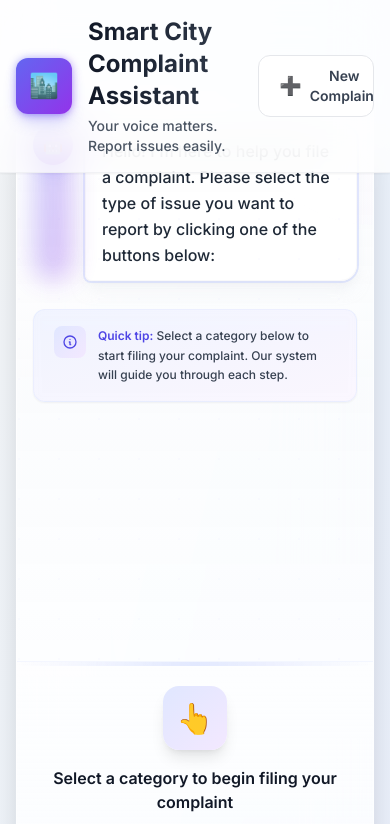
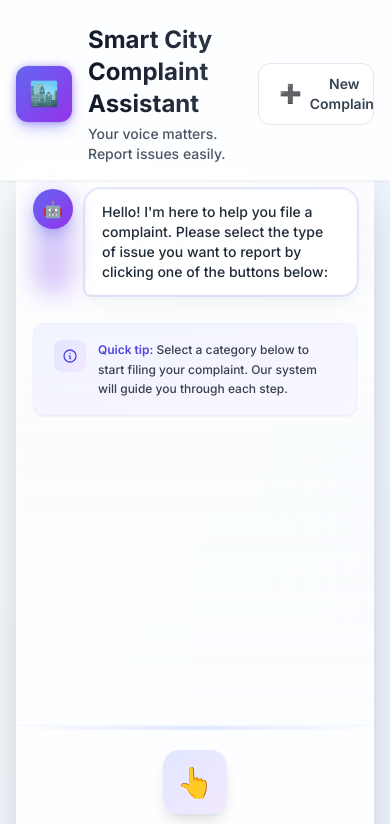
Before and after one commit to ashishjha1304/AI-Civic-Complaint-Chat-App, a React (Vite) app in the folder frontend/: page / in a window 390 px wide. Shown: the top 824 px of the page. Built offline with nearby package versions, Linux system fonts and the light colour scheme.

Commit message:
fix: UI improvements and mobile responsiveness
- Fix mobile safe area spacing for header and chat container
- Update chatbot message text sizing for mobile screens
- Correct button text flow (Name -> Mobile Number)
- Improve mobile number validation messaging
- Enhance overall mobile user experience

```diff
--- a/frontend/src/App.jsx
+++ b/frontend/src/App.jsx
@@ -184,11 +184,11 @@ function App() {
       if (field === 'mobile_number' && value) {
         // Remove any non-digit characters for validation
         const cleanNumber = value.replace(/\D/g, '')
-        if (cleanNumber.length < 10) {
+        if (cleanNumber.length !== 10) {
           console.log('[VALIDATION] Invalid mobile number:', value, 'cleaned:', cleanNumber)
           setMessages(prev => [...prev, {
             role: 'assistant',
-            content: 'Invalid mobile number. Please provide a valid mobile number with at least 10 digits.'
+            content: 'Please enter a valid 10-digit mobile number.'
           }])
           return
         }
@@ -522,7 +522,7 @@ function App() {
     <div className="min-h-screen bg-gradient-to-br from-slate-50 via-blue-50 to-indigo-50">
       {/* Fixed Header */}
       <header className="fixed top-0 left-0 right-0 z-50 bg-white/80 backdrop-blur-xl border-b border-gray-200/50 shadow-sm">
-        <div className="max-w-7xl mx-auto px-4 sm:px-6 py-4 sm:py-5">
+        <div className="max-w-7xl mx-auto px-4 sm:px-6 pt-6 sm:pt-5 pb-4 sm:pb-5">
           <div className="flex items-center justify-between">
             <div className="flex items-center gap-4">
               <div className="relative">
@@ -553,7 +553,7 @@ function App() {
       </header>
 
       {/* Main Content */}
-      <main className="pt-24 sm:pt-28 pb-6 sm:pb-8 px-4 sm:px-6 lg:px-8">
+      <main className="pt-40 sm:pt-28 pb-6 sm:pb-8 px-4 sm:px-6 lg:px-8">
         <div className="max-w-5xl mx-auto">
           {/* Chat Container */}
           <div className="bg-white/70 backdrop-blur-2xl rounded-2xl sm:rounded-3xl shadow-2xl border border-white/50 overflow-hidden relative">
@@ -598,13 +598,13 @@ function App() {
                           </svg>
               </div>
                         <div className="flex-1">
-                          <p className="text-sm sm:text-base leading-relaxed font-medium text-gray-800 break-words whitespace-pre-wrap">
+                          <p className="text-sm sm:text-base leading-5 sm:leading-relaxed font-medium text-gray-800 break-words whitespace-pre-wrap">
                 {msg.content}
                           </p>
                         </div>
                       </div>
                     ) : (
-                      <p className="whitespace-pre-wrap font-medium break-words text-base sm:text-lg leading-relaxed sm:leading-loose">{msg.content}</p>
+                      <p className="whitespace-pre-wrap font-medium break-words text-sm sm:text-lg leading-5 sm:leading-loose">{msg.content}</p>
                     )}
                   </div>
                   {msg.role === 'user' && (
@@ -803,7 +803,7 @@ function App() {
                               console.log('[INPUT] Mobile number changed to:', e.target.value)
                               setFormData(prev => ({ ...prev, mobile_number: e.target.value }))
                             }}
-                            placeholder="e.g., +1234567890 or 1234567890"
+                            placeholder="9869374550"
                             disabled={loading}
                             className="w-full px-5 py-4 rounded-2xl border-2 border-gray-200 bg-white/90 text-gray-900 placeholder-gray-400 focus:outline-none focus:ring-4 focus:ring-indigo-500/20 focus:border-indigo-500 transition-all duration-300 shadow-sm hover:shadow-md"
                           />
@@ -940,10 +940,10 @@ function App() {
                         className="group relative w-full px-8 py-4 rounded-2xl bg-gradient-to-r from-indigo-500 via-purple-600 to-indigo-600 text-white font-semibold shadow-xl hover:shadow-2xl disabled:opacity-50 disabled:cursor-not-allowed transition-all duration-300 hover:scale-[1.02] overflow-hidden"
               >
                         <span className="relative z-10 flex items-center justify-center gap-2">
-                          <svg className="w-5 h-5" fill="none" stroke="currentColor" viewBox="0 0 24 24">
-                            <path strokeLinecap="round" strokeLinejoin="round" strokeWidth={2} d="M5 13l4 4L19 7" />
+                          <span>Continue to Mobile Number</span>
+                          <svg className="w-5 h-5 transform group-hover:translate-x-1 transition-transform" fill="none" stroke="currentColor" viewBox="0 0 24 24">
+                            <path strokeLinecap="round" strokeLinejoin="round" strokeWidth={2} d="M13 7l5 5m0 0l-5 5m5-5H6" />
                           </svg>
-                          <span>Submit Complaint</span>
                         </span>
                         <div className="absolute inset-0 bg-gradient-to-r from-indigo-600 via-purple-700 to-indigo-700 opacity-0 group-hover:opacity-100 transition-opacity duration-300"></div>
               </button>
--- a/frontend/src/index.css
+++ b/frontend/src/index.css
@@ -39,6 +39,7 @@
   .glass-strong {
     @apply bg-white/95 backdrop-blur-2xl border border-white/30;
   }
+
 
   /* Smooth animations */
   .animate-fade-in {
```
